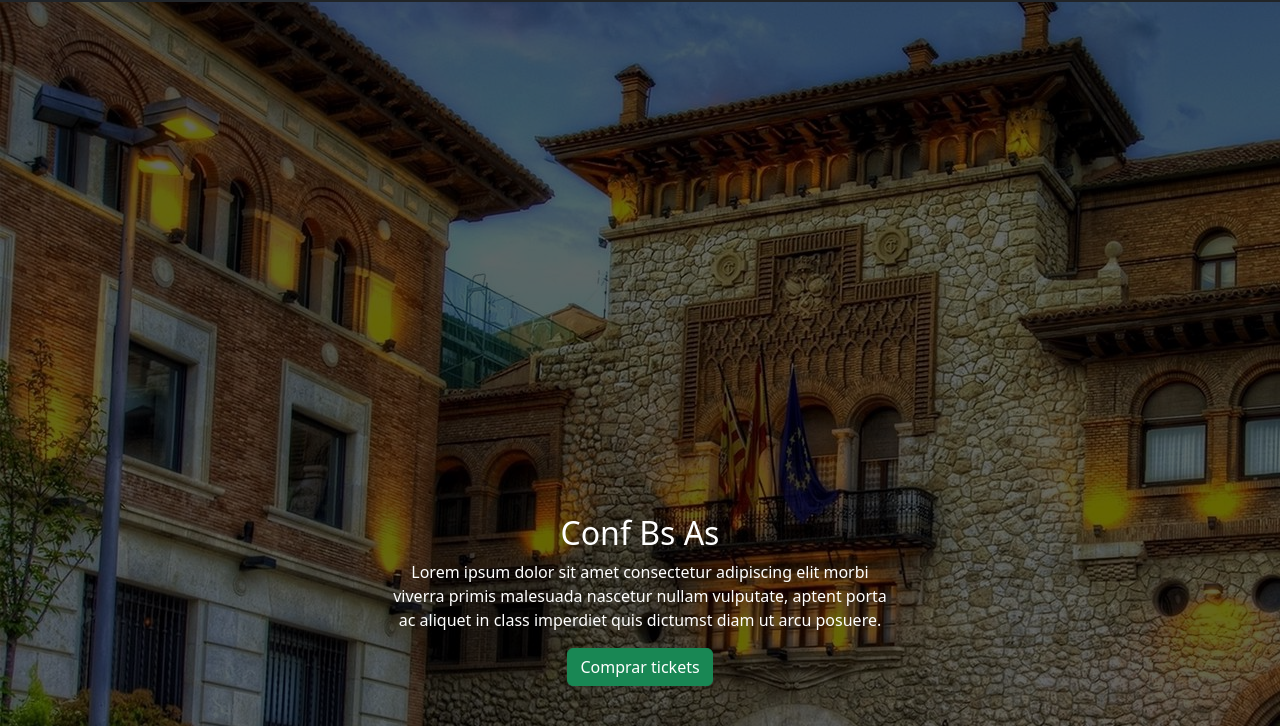
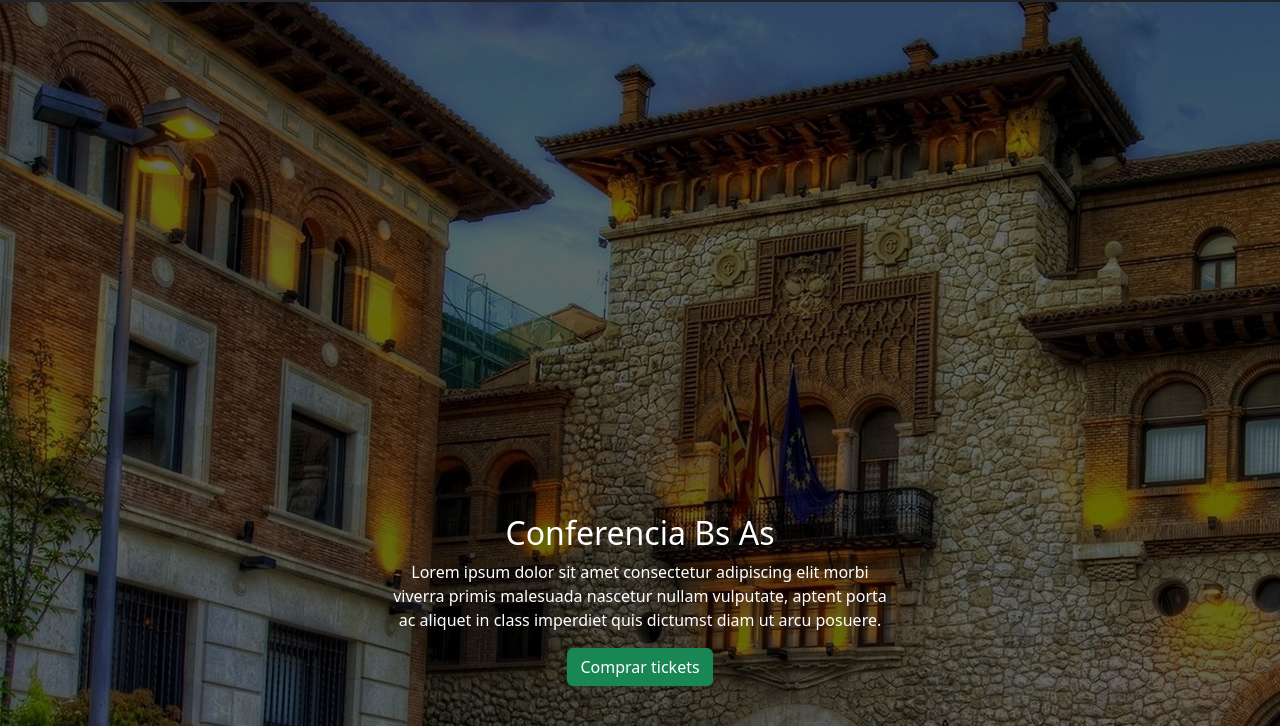
Before and after one commit to AnaCarbajo/Bootstrap-CAC, a plain HTML site: page index.html in a window 1280 px wide. Both pictures are taken after a click on the link "Conferencias". Shown: the part 74-800 px from the top of the page. Drawn offline with nearby package versions, Linux system fonts and the light colour scheme.

Commit message:
cambio nombre

```diff
--- a/index.html
+++ b/index.html
@@ -4,7 +4,7 @@
 <head>
     <meta charset="UTF-8">
     <meta name="viewport" content="width=device-width, initial-scale=1.0">
-    <title>Conf Bs As</title>
+    <title>Conferencia Bs As</title>
     <link href="https://cdn.jsdelivr.net/npm/bootstrap@5.3.2/dist/css/bootstrap.min.css" rel="stylesheet">
     <link href="assets/estilos.css" rel="stylesheet">
 </head>
@@ -55,14 +55,14 @@
             </div>
             <div class="carousel-item carrusel-img bg-img-2">
                 <div class="carousel-caption d-none d-md-block">
-                    <h2>Conf Bs As</h2>
+                    <h2>Conferencia Bs As</h2>
                     <p>Lorem ipsum dolor sit amet consectetur adipiscing elit morbi viverra primis malesuada nascetur nullam vulputate, aptent porta ac aliquet in class imperdiet quis dictumst diam ut arcu posuere.</p>
                     <button type="submit" class="btn btn-success">Comprar tickets</button>
                 </div>
             </div>
             <div class="carousel-item carrusel-img bg-img-3">
                 <div class="carousel-caption d-none d-md-block">
-                    <h2>Conf Bs As</h2>
+                    <h2>Conferencia Bs As</h2>
                     <p>Lorem ipsum dolor sit amet consectetur adipiscing elit morbi viverra primis malesuada nascetur nullam vulputate, aptent porta ac aliquet in class imperdiet quis dictumst diam ut arcu posuere.</p>
                     <button type="submit" class="btn btn-success">Comprar tickets</button>
                 </div>
```
